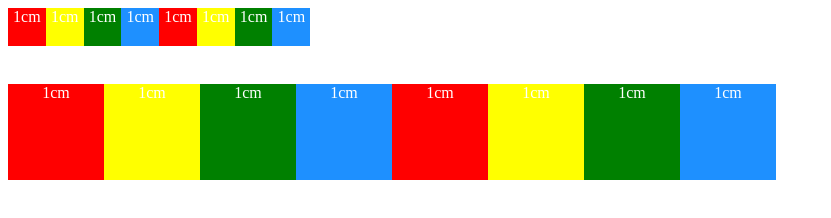
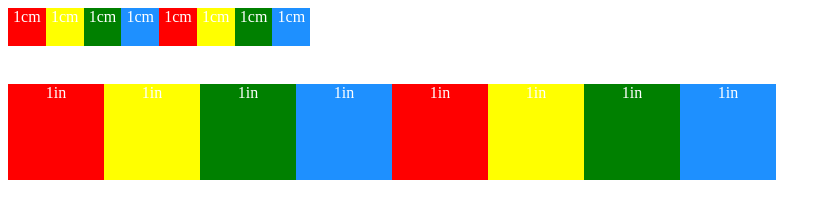
Before and after one commit to Vonbob/css-units, a plain HTML site: page index.html in a window 1280 px wide. Shown: the full height of the page, 0-831 px from the left. Drawn offline with Linux system fonts and the light colour scheme.

Commit message:
update inches text

```diff
--- a/index.html
+++ b/index.html
@@ -19,14 +19,14 @@
     </div>
 
     <div class="content">
-        <div class="cel in red">1cm</div>
-        <div class="cel in yellow">1cm</div>
-        <div class="cel in green">1cm</div>
-        <div class="cel in blue">1cm</div>
-        <div class="cel in red">1cm</div>
-        <div class="cel in yellow">1cm</div>
-        <div class="cel in green">1cm</div>
-        <div class="cel in blue">1cm</div>
+        <div class="cel in red">1in</div>
+        <div class="cel in yellow">1in</div>
+        <div class="cel in green">1in</div>
+        <div class="cel in blue">1in</div>
+        <div class="cel in red">1in</div>
+        <div class="cel in yellow">1in</div>
+        <div class="cel in green">1in</div>
+        <div class="cel in blue">1in</div>
     </div>
 
 </body>
```
